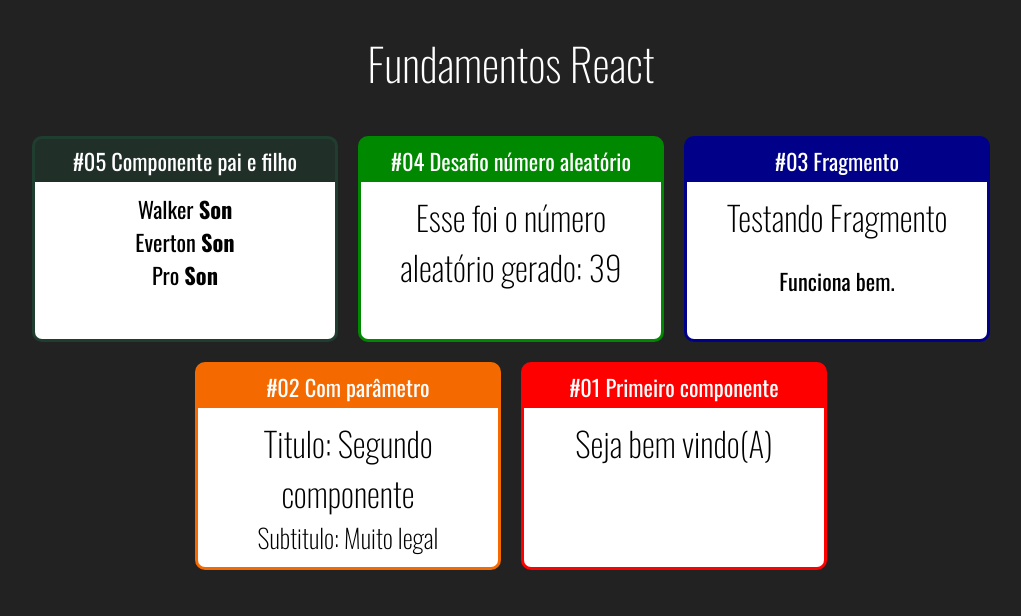
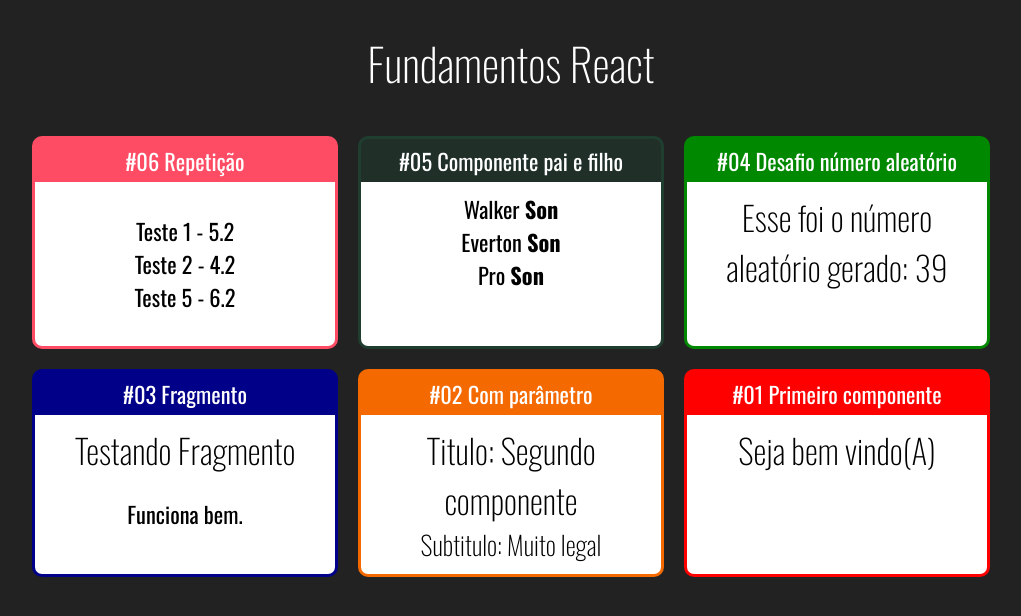
Before and after one commit to evertonwalker/react-project, a React (Create React App) app: page / in a window 1280 px wide. Shown: the top 616 px of the page, without its empty margins (129-1150 px from the left). Built offline with nearby package versions, Linux system fonts and the light colour scheme.

Commit message:
fluxo de repetição

```diff
--- a/src/App.jsx
+++ b/src/App.jsx
@@ -6,9 +6,10 @@
 import NumeroAleatorio from "./components/basicos/NumeroAleatorio";
 import Card from "./components/basicos/layout/Card";
 import Familia from "./components/basicos/Familia";
+import FamiliaMembro from "./components/basicos/FamiliaMembro";
+import ListaAlunos from "./components/repeticao/ListaAlunos";
 
 import "./App.css";
-import FamiliaMembro from "./components/basicos/FamiliaMembro";
 
 // Quando se tem o default, vc pode retornar uma função anônima, caso não, precisa exportar uma função nomeada
 const App = () => (
@@ -16,6 +17,9 @@
     <h1>Fundamentos React</h1>
 
     <div className="Cards">
+      <Card titulo="#06 Repetição" color="#FF4C65">
+        <ListaAlunos></ListaAlunos>
+      </Card>
       <Card titulo="#05 Componente pai e filho" color="#1F91">
         <Familia lastName="Son">
           <FamiliaMembro name="Walker"></FamiliaMembro>
--- a/src/components/basicos/Familia.jsx
+++ b/src/components/basicos/Familia.jsx
@@ -4,6 +4,7 @@
   return (
     <div>
       {props.children.map((child, key) => {
+        // Aqui ele recebe o(s) elemento(s) passado pelo pai e faz um clone exibindo cada um deles.
         return React.cloneElement(child, { ...props, key });
       })}
     </div>
--- /dev/null
+++ b/src/components/repeticao/ListaAlunos.jsx
@@ -0,0 +1,25 @@
+import React from "react";
+import alunos from "../../data/alunos";
+
+const ListaAlunos = (props) => {
+  const styleUl = {
+    listStyle: "none",
+    padding: 0,
+  };
+
+  return (
+    <div>
+      <ul style={styleUl}>
+        {alunos.map((aluno) => {
+          return (
+            <li key={aluno.id}>
+              {aluno.nome} - {aluno.nota}
+            </li>
+          );
+        })}
+      </ul>
+    </div>
+  );
+};
+
+export default ListaAlunos;
--- /dev/null
+++ b/src/data/alunos.js
@@ -0,0 +1,19 @@
+const alunos = [
+  {
+    id: 1,
+    nome: "Teste 1",
+    nota: 5.2,
+  },
+  {
+    id: 2,
+    nome: "Teste 2",
+    nota: 4.2,
+  },
+  {
+    id: 3,
+    nome: "Teste 5",
+    nota: 6.2,
+  },
+];
+
+export default alunos;
```
